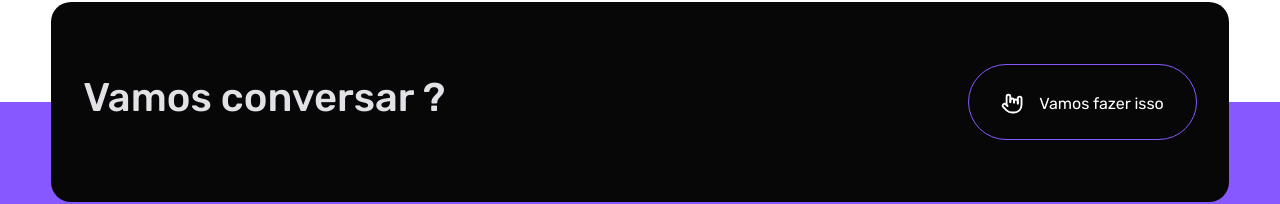
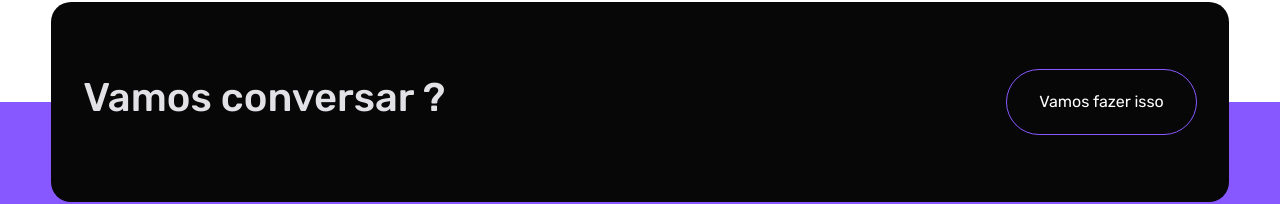
Before and after one commit to LucasAlexsandro/portfolio, a React (Vite) app in the folder frontend/: page / in a window 1280 px wide. Shown: the part 2522-2726 px from the top of the page. Built offline with nearby package versions, Linux system fonts and the light colour scheme.

Commit message:
Update icon footer

```diff
--- a/frontend/src/components/Footer.jsx
+++ b/frontend/src/components/Footer.jsx
@@ -2,7 +2,7 @@ import React from "react";
 import { Container } from "../pages/Home/Styles";
 import styled from "styled-components";
 import { Link } from "react-router-dom";
-import { LuHandMetal } from "react-icons/lu";
+// import { LuHandMetal } from "react-icons/lu";
 import { GrLinkedinOption } from "react-icons/gr";
 import { AiOutlineTwitter, AiFillInstagram, AiFillFacebook, AiFillGithub } from "react-icons/ai";
 
@@ -76,7 +76,7 @@ export default function Footer() {
           <h1> Vamos conversar ? </h1>
           <Link to="/contact">
             <button>
-              <i><LuHandMetal /></i>
+              {/* <i><LuHandMetal /></i> */}
               Vamos fazer isso
             </button>
           </Link>
```
